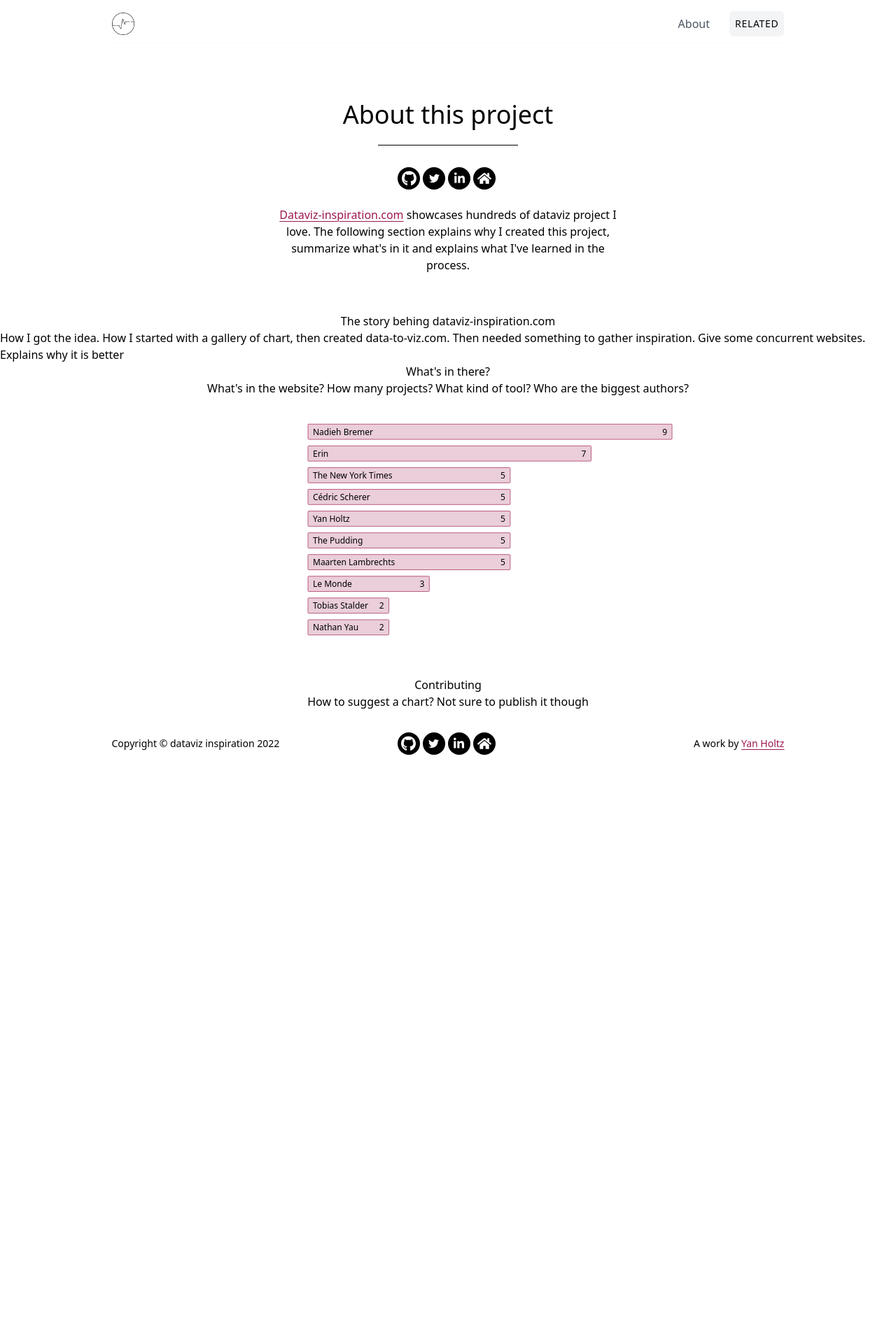
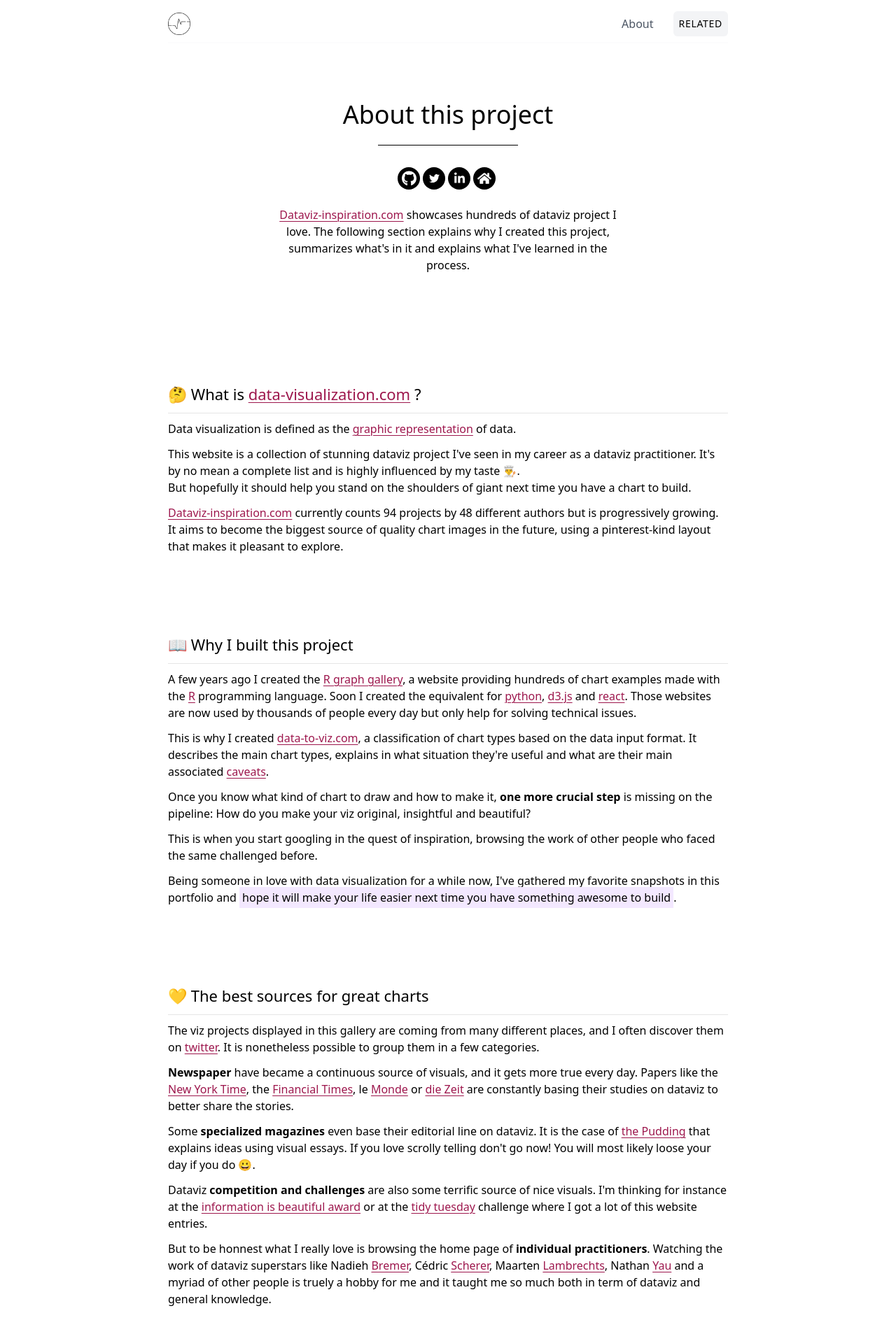
Before and after one commit to holtzy/dataviz-inspiration, a Next.js app: page /about in a window 1280 px wide. Shown: the top 1917 px of the page at 70% size. Before the commit the page ends 1111 px from the top, so only its background shows below. Built offline with nearby package versions, Linux system fonts and the light colour scheme.

Commit message:
more about page

```diff
--- /dev/null
+++ b/components/TakeHome.tsx
@@ -0,0 +1,3 @@
+export const TakeHome = ({ children }: { children: React.ReactNode }) => {
+  return <span className="font-semibol bg-purple-100 p-1">{children}</span>;
+};
--- a/components/TitleAndDescription.tsx
+++ b/components/TitleAndDescription.tsx
@@ -18,7 +18,7 @@
 }: TitleAndDescription) {
   return (
     <>
-      <div className="w-full  sm:pt-12 pb-10 px-10 flex flex-col items-center align-center">
+      <div className="w-full sm:pt-12 pb-10 px-10 flex flex-col items-center align-center">
         <h1 className="text-4xl text-center">{title}</h1>
         <VerticalSeparator />
         <SocialMediaButtons />
--- a/pages/about.tsx
+++ b/pages/about.tsx
@@ -1,5 +1,4 @@
 import type { NextPage } from "next";
-import { useEffect, useState } from "react";
 import Footer from "../components/Footer";
 import { MasonryItem } from "../components/MasonryItem";
 import TitleAndDescription from "../components/TitleAndDescription";
@@ -11,8 +10,9 @@
 import { filterVizList } from "../util/filterVizList";
 import { AppHeader } from "../components/AppHeader";
 import Navbar from "../components/Navbar";
-import { ParsedUrlQueryInput } from "querystring";
 import { Barplot } from "../components/Dataviz/Barplot";
+import Link from "next/link";
+import { TakeHome } from "../components/TakeHome";
 
 const About: NextPage = () => {
   const siteDescription = (
@@ -20,11 +20,15 @@
       <a href="dataviz-inspiration">Dataviz-inspiration.com</a>{" "}
       <span>
         showcases hundreds of dataviz project I love. The following section
-        explains why I created this project, summarize what's in it and explains
-        what I've learned in the process.
+        explains why I created this project, summarizes what's in it and
+        explains what I've learned in the process.
       </span>
     </p>
   );
+
+  // A few metrics
+  const vizNumber = vizList.length;
+  const authorNumber = new Set(vizList.map((viz) => viz.author)).size;
 
   // Compute dataset for the authors:
   let authorData: { [key: string]: number } = {};
@@ -48,30 +52,158 @@
         <Navbar />
       </div>
 
-      <main className="flex flex-col items-center">
-        <TitleAndDescription
-          title="About this project"
-          description={siteDescription}
-        />
-        <h1>The story behing dataviz-inspiration.com</h1>
-        <p>
-          How I got the idea. How I started with a gallery of chart, then
-          created data-to-viz.com. Then needed something to gather inspiration.
-          Give some concurrent websites. Explains why it is better
+      <TitleAndDescription
+        title="About this project"
+        description={siteDescription}
+      />
+
+      <main className="wrapper">
+        <h2>
+          🤔 What is <Link href="/">data-visualization.com</Link> ?
+        </h2>
+        <p className="pb-3">
+          Data visualization is defined as the{" "}
+          <a href="https://en.wikipedia.org/wiki/Data_visualization">
+            graphic representation
+          </a>{" "}
+          of data.
+        </p>
+        <p className="pb-3">
+          This website is a collection of stunning dataviz project I've seen in
+          my career as a dataviz practitioner. It's by no mean a complete list
+          and is highly influenced by my taste 👨‍🍳.
+          <br />
+          But hopefully it should help you stand on the shoulders of giant next
+          time you have a chart to build.
+        </p>
+        <p className="pb-3">
+          <a href="https://www.dataviz-inspiration.com">
+            Dataviz-inspiration.com
+          </a>{" "}
+          currently counts {vizNumber} projects by {authorNumber} different
+          authors but is progressively growing. It aims to become the biggest
+          source of quality chart images in the future, using a pinterest-kind
+          layout that makes it pleasant to explore.
         </p>
 
-        <h1>What's in there?</h1>
-        <p>
-          What's in the website? How many projects? What kind of tool? Who are
-          the biggest authors?
+        <h2>📖 Why I built this project</h2>
+        <p className="pb-3">
+          A few years ago I created the{" "}
+          <a href="https://www.r-graph-gallery.com">R graph gallery</a>, a
+          website providing hundreds of chart examples made with the{" "}
+          <a href="https://www.r-project.org">R</a> programming language. Soon I
+          created the equivalent for{" "}
+          <a href="https://www.python-graph-gallery.com">python</a>,{" "}
+          <a href="https://www.d3-graph-gallery.com">d3.js</a> and{" "}
+          <a href="https://www.react-graph-gallery.com">react</a>. Those
+          websites are now used by thousands of people every day but only help
+          for solving technical issues.
+        </p>
+        <p className="pb-3">
+          This is why I created{" "}
+          <a href="https://www.data-to-viz.com">data-to-viz.com</a>, a
+          classification of chart types based on the data input format. It
+          describes the main chart types, explains in what situation they're
+          useful and what are their main associated{" "}
+          <a href="https://www.data-to-viz.com/caveats.html">caveats</a>.
+        </p>
+        <p className="pb-3">
+          Once you know what kind of chart to draw and how to make it,{" "}
+          <b>one more crucial step</b> is missing on the pipeline: How do you
+          make your viz original, insightful and beautiful?
+        </p>
+        <p className="pb-3">
+          This is when you start googling in the quest of inspiration, browsing
+          the work of other people who faced the same challenged before.
+        </p>
+        <p className="pb-3">
+          Being someone in love with data visualization for a while now, I've
+          gathered my favorite snapshots in this portfolio and{" "}
+          <TakeHome>
+            hope it will make your life easier next time you have something
+            awesome to build
+          </TakeHome>
+          .
+        </p>
+
+        <h2>💛 The best sources for great charts</h2>
+        <p className="pb-3">
+          The viz projects displayed in this gallery are coming from many
+          different places, and I often discover them on{" "}
+          <a href="https://twitter.com/R_Graph_Gallery">twitter</a>. It is
+          nonetheless possible to group them in a few categories.
+        </p>
+        <p className="pb-3">
+          <b>Newspaper</b> have became a continuous source of visuals, and it
+          gets more true every day. Papers like the{" "}
+          <a href="https://www.nytimes.com">New York Time</a>, the{" "}
+          <a href="https://www.ft.com">Financial Times</a>, le{" "}
+          <a href="https://www.lemonde.fr">Monde</a> or{" "}
+          <a href="https://www.zeit.de/index">die Zeit</a> are constantly basing
+          their studies on dataviz to better share the stories.
+        </p>
+        <p className="pb-3">
+          Some <b>specialized magazines</b> even base their editorial line on
+          dataviz. It is the case of{" "}
+          <a href="https://pudding.cool">the Pudding</a> that explains ideas
+          using visual essays. If you love scrolly telling don't go now! You
+          will most likely loose your day if you do 😀.
+        </p>
+        <p className="pb-3">
+          Dataviz <b>competition and challenges</b> are also some terrific
+          source of nice visuals. I'm thinking for instance at the{" "}
+          <a href="https://www.informationisbeautifulawards.com">
+            information is beautiful award
+          </a>{" "}
+          or at the{" "}
+          <a href="https://github.com/rfordatascience/tidytuesday">
+            tidy tuesday
+          </a>{" "}
+          challenge where I got a lot of this website entries.
+        </p>
+        <p className="pb-3">
+          But to be honnest what I really love is browsing the home page of{" "}
+          <b>individual practitioners</b>. Watching the work of dataviz
+          superstars like Nadieh{" "}
+          <a href="https://www.visualcinnamon.com">Bremer</a>, Cédric{" "}
+          <a href="https://www.cedricscherer.com">Scherer</a>, Maarten{" "}
+          <a href="https://www.maartenlambrechts.com">Lambrechts</a>, Nathan{" "}
+          <a href="https://flowingdata.com">Yau</a> and a myriad of other people
+          is truely a hobby for me and it taught me so much both in term of
+          dataviz and general knowledge.
         </p>
         <Barplot width={700} height={400} data={authorDataClean} />
 
-        <h1>Contributing</h1>
-        <p>How to suggest a chart? Not sure to publish it though</p>
+        <div className="full-bleed bg-gray-100 pb-24">
+          <div className="wrapper">
+            <h2>👋 Contribution | Contact | Future</h2>
+            <p className="pb-3">
+              <a href="https://www.dataviz-inspiration.com">
+                Dataviz-inspiration.com
+              </a>{" "}
+              is a work in progress! It does not have much content yet, and
+              probably a ton of UX bugs. Please be tolerant and respectful when
+              giving feedback!
+            </p>
+            <p className="pb-3">
+              That being said, I would love to hear from you! The best way (from
+              far) is to{" "}
+              <a href="https://github.com/holtzy/dataviz-inspiration/issues">
+                open an issue on github
+              </a>
+              , but you can also contact me on{" "}
+              <a href="https://twitter.com/R_Graph_Gallery">twitter</a> or send
+              me an email at <TakeHome>yan.holtz.data@gmail.com</TakeHome>.
+            </p>
+            <p className="pb-3">
+              You have a mind blowing dataviz project that should appear in this
+              collection? Please let me know! 🙏🏻
+            </p>
+          </div>
+        </div>
       </main>
 
-      <div className="wrapper">
+      <div className="wrapper mt-12">
         <Footer />
       </div>
     </>
--- a/styles/globals.css
+++ b/styles/globals.css
@@ -10,6 +10,10 @@
   --brand: #9d174d;
   /* Tailwind css pink-900 */
   --brand-dark: #831843;
+  /* Greys */
+  --light-grey:  #f8f9fa;
+  --medium-grey: #e5e5e5;
+  --dark-grey: #C8C8C8;
 }
 
 /* Each section has a specific color */
@@ -82,7 +86,7 @@
   display: grid;
   grid-template-columns:
     1fr
-    min(105ch, 90%)
+    min(800px, 90%)
     1fr;
 }
 .wrapper > * {
@@ -119,3 +123,12 @@
   text-underline-offset: 3px;
   text-decoration-thickness: .1px;
 }
+
+h2 {
+  font-size: 22px !important;
+  width: 100%;
+  border-bottom: 1px solid var(--medium-grey);
+  margin-top: 100px !important;
+  margin-bottom: 10px !important;
+  padding-bottom: 10px !important;
+}
```
